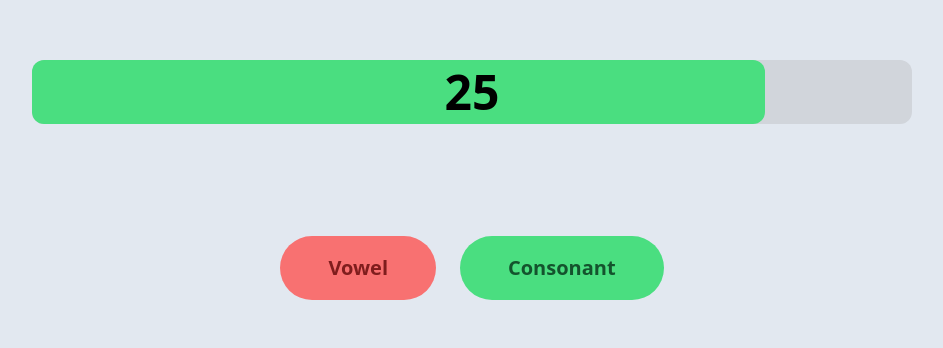
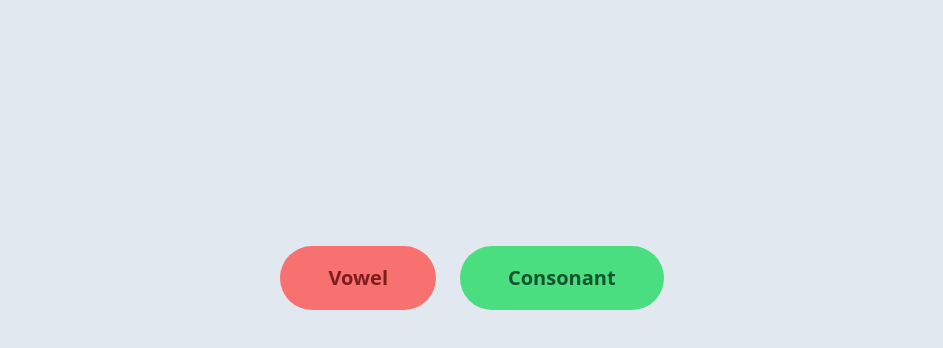
Before and after one commit to FisherTom/countdown, a React (Create React App) app: page / in a window 1280 px wide. Shown: the part 212-560 px from the top of the page, without its empty margins (168-1111 px from the left). Built offline with nearby package versions, Linux system fonts and the light colour scheme.

Commit message:
implament word check with dictionary api, refactor timer and word list

```diff
--- a/package.json
+++ b/package.json
@@ -6,6 +6,7 @@
     "@testing-library/jest-dom": "^5.16.5",
     "@testing-library/react": "^13.4.0",
     "@testing-library/user-event": "^13.5.0",
+    "axios": "^1.3.6",
     "react": "^18.2.0",
     "react-dom": "^18.2.0",
     "react-scripts": "5.0.1",
--- /dev/null
+++ b/src/api.js
@@ -0,0 +1,12 @@
+import axios from "axios";
+
+const api = axios.create({
+  baseURL: "https://api.dictionaryapi.dev/api/v2/entries/en",
+});
+
+export const getWord = (word) => {
+  return api.get(`/${word}`).then((res) => {
+    console.log(res.status);
+    //return res.data.recipe;
+  });
+};
--- a/src/components/GameInterface.jsx
+++ b/src/components/GameInterface.jsx
@@ -11,6 +11,7 @@ function LetterInterface() {
   const [wordLetters, setWordLetters] = useState([]);
   const [usedLetters, setUsedLetters] = useState([]);
   const [words, setWords] = useState([]);
+  const [bestWordLength, setBestWordLength] = useState(0);
 
   useEffect(() => {
     if (letterPool.length >= 9) {
@@ -22,9 +23,22 @@ function LetterInterface() {
 
   return (
     <div className="flex flex-col items-center justify-center gap-8 p-4 min-h-screen">
-      <Timer />
+      <div
+        className={`flex flex-col gap-4 w-full max-w-[880px] rounded-xl transition-all duration-1000 overflow-hidden ${
+          letterPoolFull ? "" : "scale-0"
+        }`}
+      >
+        <p className="text-center text-3xl">longest word: {bestWordLength}</p>
+        <Timer letterPoolFull={letterPoolFull} />
+      </div>
 
-      <WordList words={words} />
+      {words.length > 0 && (
+        <WordList
+          words={words}
+          bestWordLength={bestWordLength}
+          setBestWordLength={setBestWordLength}
+        />
+      )}
       <div
         className={`flex flex-col justify-center bg-gray-700 w-full px-4  max-w-[880px] rounded-xl transition-all duration-700 overflow-hidden ${
           letterPoolFull ? "h-60 py-6" : "h-0 py-0"
@@ -39,15 +53,13 @@ function LetterInterface() {
       </div>
 
       <div className="flex flex-col items-center gap-12 rounded-xl p-4">
-        {letterPool.length > 0 ? (
+        {letterPool.length > 0 && (
           <LetterPool
             usedLetters={usedLetters}
             setUsedLetters={setUsedLetters}
             setWordLetters={setWordLetters}
             letterPool={letterPool}
           />
-        ) : (
-          <></>
         )}
         {!letterPoolFull && (
           <VowelCons letterPool={letterPool} setLetterPool={setLetterPool} />
--- a/src/components/SelectedLetters.jsx
+++ b/src/components/SelectedLetters.jsx
@@ -11,7 +11,7 @@ function SelectedLetters({
   };
   return (
     <div className="flex gap-6 flex-col  items-center">
-      <p className="text-6xl tracking-widest capitalize bg-white py-2 px-10 rounded-full">
+      <p className="text-4xl md:text-6xl tracking-widest capitalize bg-white py-2 px-10 rounded-full">
         {Array(9)
           .fill("_")
           .map((letter, index) => {
--- a/src/components/Timer.jsx
+++ b/src/components/Timer.jsx
@@ -1,18 +1,33 @@
 import React, { useState, useEffect } from "react";
 
-function Timer() {
-  const [counter, setCounter] = useState(30);
+function Timer({ letterPoolFull }) {
+  const [counter, setCounter] = useState(63);
 
   useEffect(() => {
-    if (counter > 0) setTimeout(() => setCounter(counter - 1), 1000);
-  }, [counter]);
+    if (counter > 0 && letterPoolFull) {
+      const timer = setTimeout(() => setCounter(counter - 1), 1000);
+      return () => clearTimeout(timer);
+    }
+  }, [counter, letterPoolFull]);
+
+  const displayText = () => {
+    if (counter === 63) {
+      return "Ready";
+    } else if (counter === 62) {
+      return "Steady";
+    } else if (counter === 61) {
+      return "Go!";
+    } else {
+      return counter;
+    }
+  };
 
   return (
     <div className="bg-gray-300 rounded-xl flex items-center justify-center w-full h-16 max-w-[880px] relative">
-      <p className="text-5xl z-10 font-extrabold">{counter}</p>
+      <p className="text-5xl z-10 font-extrabold">{displayText()}</p>
       <div
-        className="absolute left-0 h-16 bg-green-400 z-0 rounded-xl"
-        style={{ width: `${counter * 3.33}%` }}
+        className="absolute left-0 h-16 bg-green-400 z-0 rounded-xl transition-all duration-1000"
+        style={{ width: `${counter * 1.66}%` }}
       />
     </div>
   );
--- a/src/components/WordList.jsx
+++ b/src/components/WordList.jsx
@@ -1,13 +1,49 @@
-import React from "react";
+import React, { useEffect, useState, useCallback } from "react";
+import { getWord } from "../api";
 
-function WordList({ words }) {
+function WordList({ words, bestWordLength, setBestWordLength }) {
+  const [wordBackgrounds, setWordBackgrounds] = useState(() =>
+    words.map(() => "bg-orange-300")
+  );
+
+  const checkWord = useCallback(
+    (word, index) => {
+      getWord(word)
+        .then((res) => {
+          const newWordBackgrounds = [...wordBackgrounds];
+          newWordBackgrounds[index] = "bg-green-400";
+          setWordBackgrounds(newWordBackgrounds);
+
+          if (word.length > bestWordLength) {
+            setBestWordLength(word.length);
+          }
+        })
+        .catch(() => {
+          const newWordBackgrounds = [...wordBackgrounds];
+          newWordBackgrounds[index] = "bg-red-400";
+          setWordBackgrounds(newWordBackgrounds);
+        });
+    },
+    [wordBackgrounds, bestWordLength, setBestWordLength]
+  );
+
+  useEffect(() => {
+    checkWord(words[words.length - 1], words.length - 1);
+  }, [words, checkWord]);
+
   return (
     <div>
       {words.length > 0 ? (
         <ul className="flex gap-6 justify-center rounded-xl ">
-          {words.map((word) => {
+          {words.map((word, i) => {
             return (
-              <li className=" bg-orange-300 px-6 py-2 rounded-full capitalize font-extrabold text-2xl">
+              <li
+                key={i}
+                onClick={() => checkWord(word, i)}
+                className={`${
+                  wordBackgrounds[i] || "bg-orange-300"
+                } px-6 py-2 rounded-full capitalize font-extrabold text-2xl`}
+              >
                 {word}
               </li>
             );
```
Also changed, not shown: 1 other file (tests, documents, lock files or other folders).
